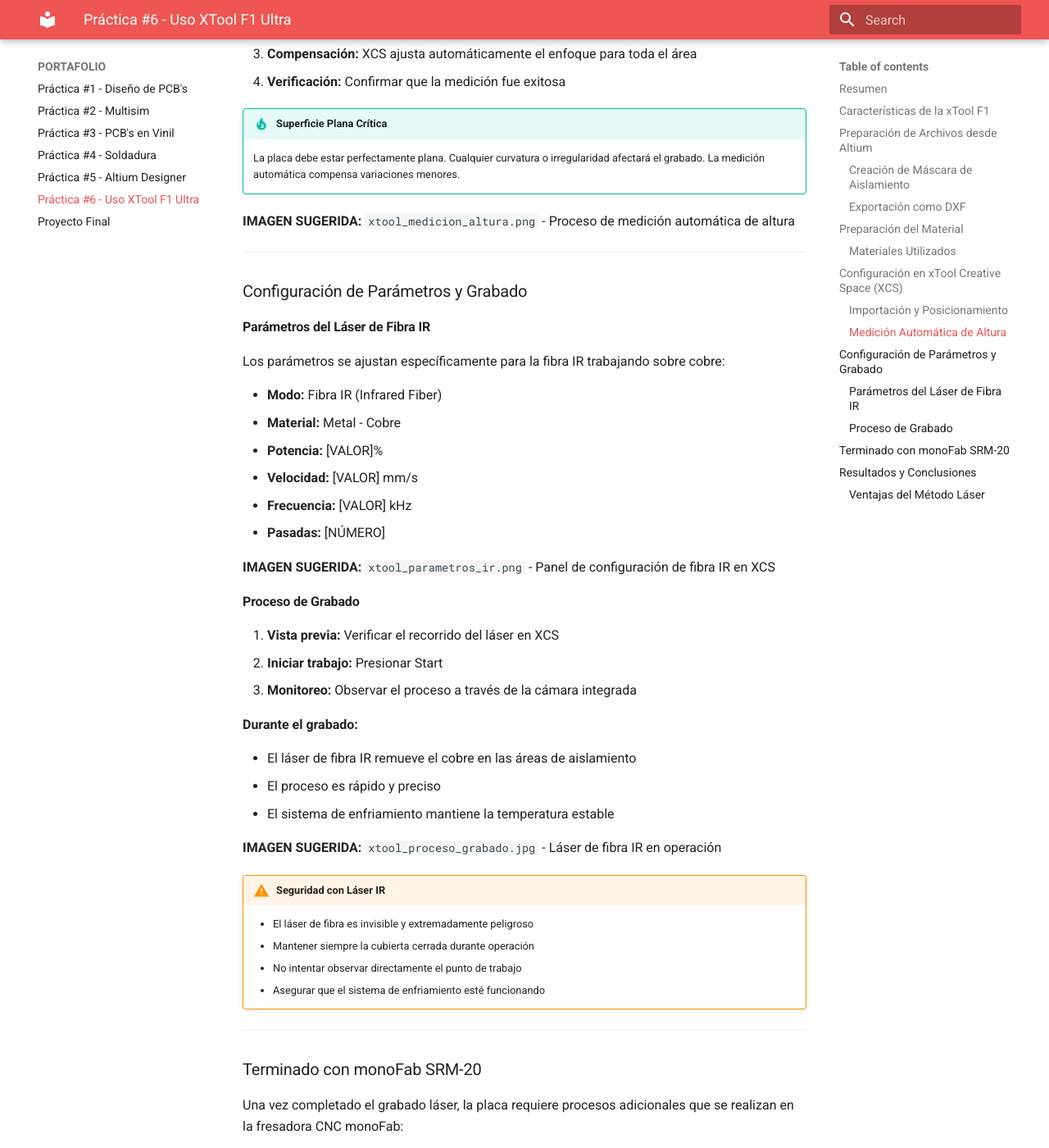
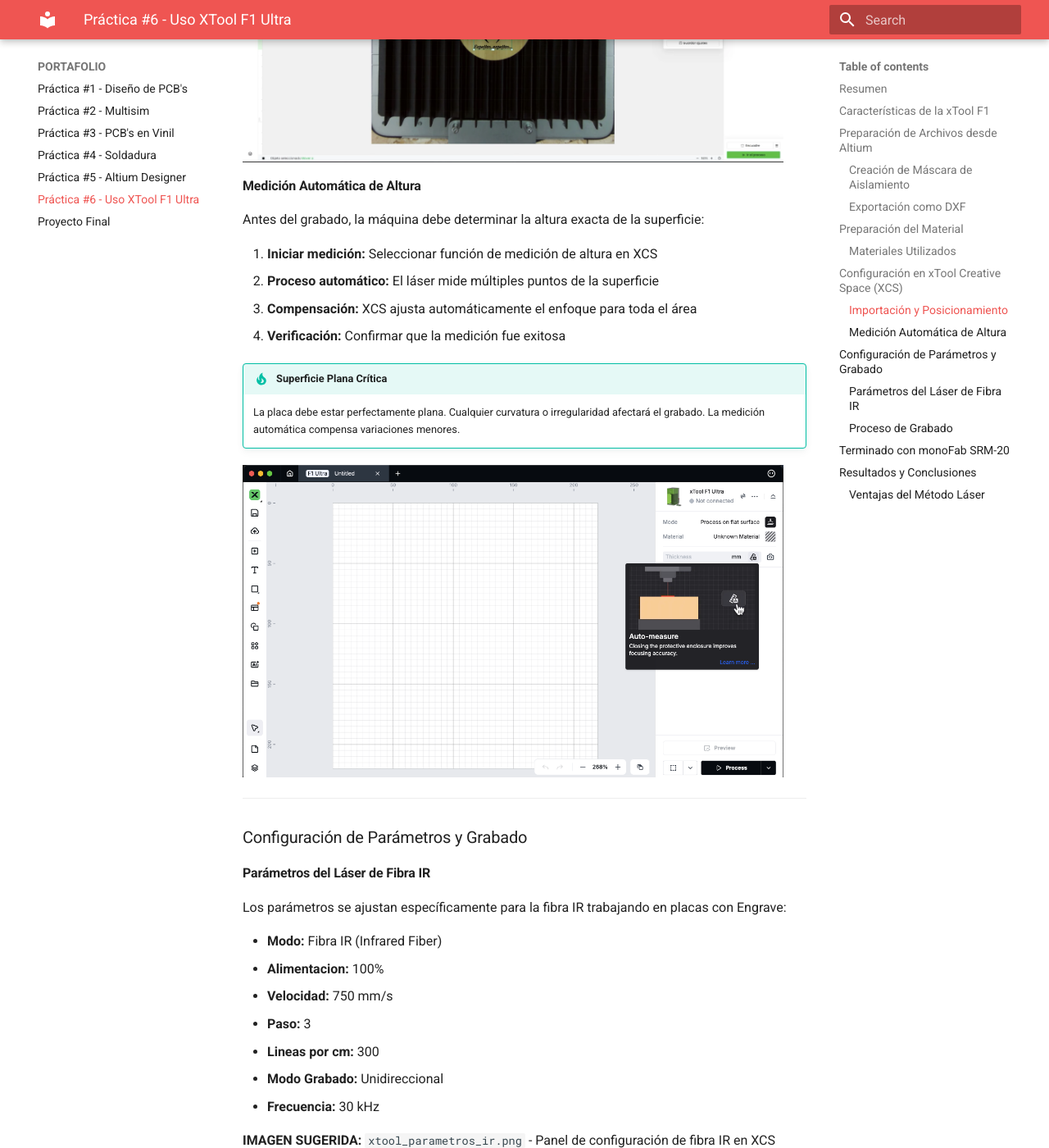
Before and after one commit to jacobflrz/Prod_ele, an MkDocs documentation site: the page built from docs/index6.md, in a window 1280 px wide and 1400 px high, scrolled down 5559 px. Shown: the whole window at 82% size. Built offline with MkDocs 1.6.1 and Material for MkDocs 9.7.7, drawn with Linux system fonts in a browser that asks for light colours; some of the changed text lies outside the part shown.

Commit message:
Casi todo

```diff
--- a/docs/index6.md
+++ b/docs/index6.md
@@ -120,7 +120,7 @@
 - **Alineación:** Superponer el diseño digital sobre la imagen de la cámara
 - **Ajuste fino:** Mover y rotar el diseño para alinearlo perfectamente con la placa física
 
-**IMAGEN SUGERIDA:** `xtool_camara_alineacion.png` - Vista de la cámara con diseño superpuesto
+![Botones](recursos/imgs/vistaxtool.png){ align="center" width="96%" }
 
 #### Medición Automática de Altura
 
@@ -134,7 +134,7 @@
 !!! tip "Superficie Plana Crítica"
     La placa debe estar perfectamente plana. Cualquier curvatura o irregularidad afectará el grabado. La medición automática compensa variaciones menores.
 
-**IMAGEN SUGERIDA:** `xtool_medicion_altura.png` - Proceso de medición automática de altura
+![Botones](recursos/imgs/autoxtool.png){ align="center" width="96%" }
 
 ---
 
@@ -142,14 +142,15 @@
 
 #### Parámetros del Láser de Fibra IR
 
-Los parámetros se ajustan específicamente para la fibra IR trabajando sobre cobre:
+Los parámetros se ajustan específicamente para la fibra IR trabajando en placas con Engrave:
 
 - **Modo:** Fibra IR (Infrared Fiber)
-- **Material:** Metal - Cobre
-- **Potencia:** [VALOR]%
-- **Velocidad:** [VALOR] mm/s
-- **Frecuencia:** [VALOR] kHz
-- **Pasadas:** [NÚMERO]
+- **Alimentacion:** 100%
+- **Velocidad:** 750 mm/s
+- **Paso:** 3
+- **Lineas por cm:** 300
+- **Modo Grabado:** Unidireccional
+- **Frecuencia:** 30 kHz
 
 **IMAGEN SUGERIDA:** `xtool_parametros_ir.png` - Panel de configuración de fibra IR en XCS
 
@@ -157,15 +158,6 @@
 
 1. **Vista previa:** Verificar el recorrido del láser en XCS
 2. **Iniciar trabajo:** Presionar Start
-3. **Monitoreo:** Observar el proceso a través de la cámara integrada
-
-**Durante el grabado:**
-
-- El láser de fibra IR remueve el cobre en las áreas de aislamiento
-- El proceso es rápido y preciso
-- El sistema de enfriamiento mantiene la temperatura estable
-
-**IMAGEN SUGERIDA:** `xtool_proceso_grabado.jpg` - Láser de fibra IR en operación
 
 !!! warning "Seguridad con Láser IR"
     - El láser de fibra es invisible y extremadamente peligroso
@@ -195,8 +187,6 @@
 2. **monoFab SRM-20:** Perforación y corte de contorno
 3. **Resultado:** PCB completa lista para ensamblaje
 
-**IMAGEN SUGERIDA:** `xtool_resultado_final.jpg` - PCB completamente terminada después de ambos procesos
-
 ---
 
 ### Resultados y Conclusiones
@@ -207,7 +197,3 @@
 - **Velocidad:** Grabado significativamente más rápido que fresado
 - **Sin desgaste de herramientas:** No requiere cambio de fresas
 - **Repetibilidad:** Una vez configurado, resultados consistentes
-
-**Conclusión general:**
-
-El láser de fibra IR de la xTool F1 demostró ser una excelente opción para el grabado de pistas en PCB, ofreciendo velocidad y precisión superiores. La combinación con la monoFab SRM-20 para perforaciones y contorno permitió completar el proceso de fabricación satisfactoriamente, logrando placas funcionales listas para el ensamblaje de componentes.
```
Also changed, not shown: docs/recursos/imgs/autoxtool.png (added), docs/recursos/imgs/vistaxtool.png (added).
